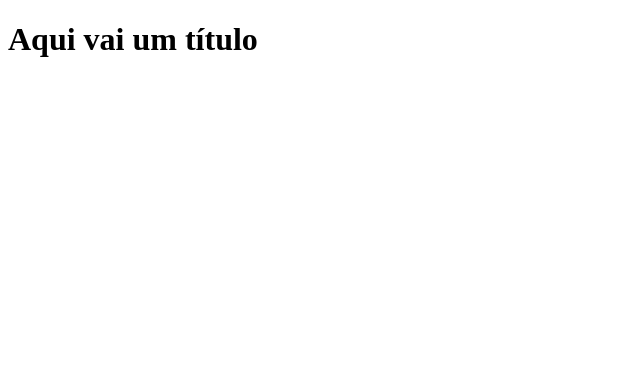
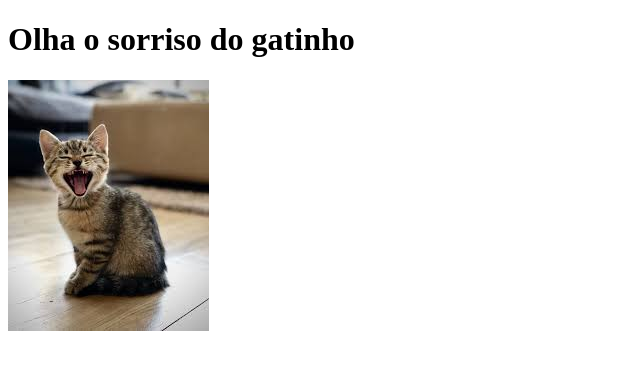
Before and after one commit to luanalorhanni/wmc-data-analytics, a plain HTML site: page Exercicios/Git e GitHub/index.html in a window 1280 px wide. Shown: the whole page, without its empty margins (0-640 px from the left). Drawn offline with Linux system fonts and the light colour scheme.

Commit message:
alteração para pagina de gatinho

```diff
--- a/Exercicios/Git e GitHub/index.html
+++ b/Exercicios/Git e GitHub/index.html
@@ -1,10 +1,11 @@
 <!DOCTYPE html>
 <html lang="pt-br">
     <head>
-        <title>Título da página</title>
+        <title>Gatinho feliz</title>
         <meta charset="utf-8">
     </head>
     <body>
-        <h1>Aqui vai um título</h1>
+        <h1>Olha o sorriso do gatinho</h1>
+        <img src="imagens/cat.jpeg"/>
     </body>
 </html>
```
Also changed, not shown: Exercicios/Git e GitHub/imagens/cat.jpeg (added).
